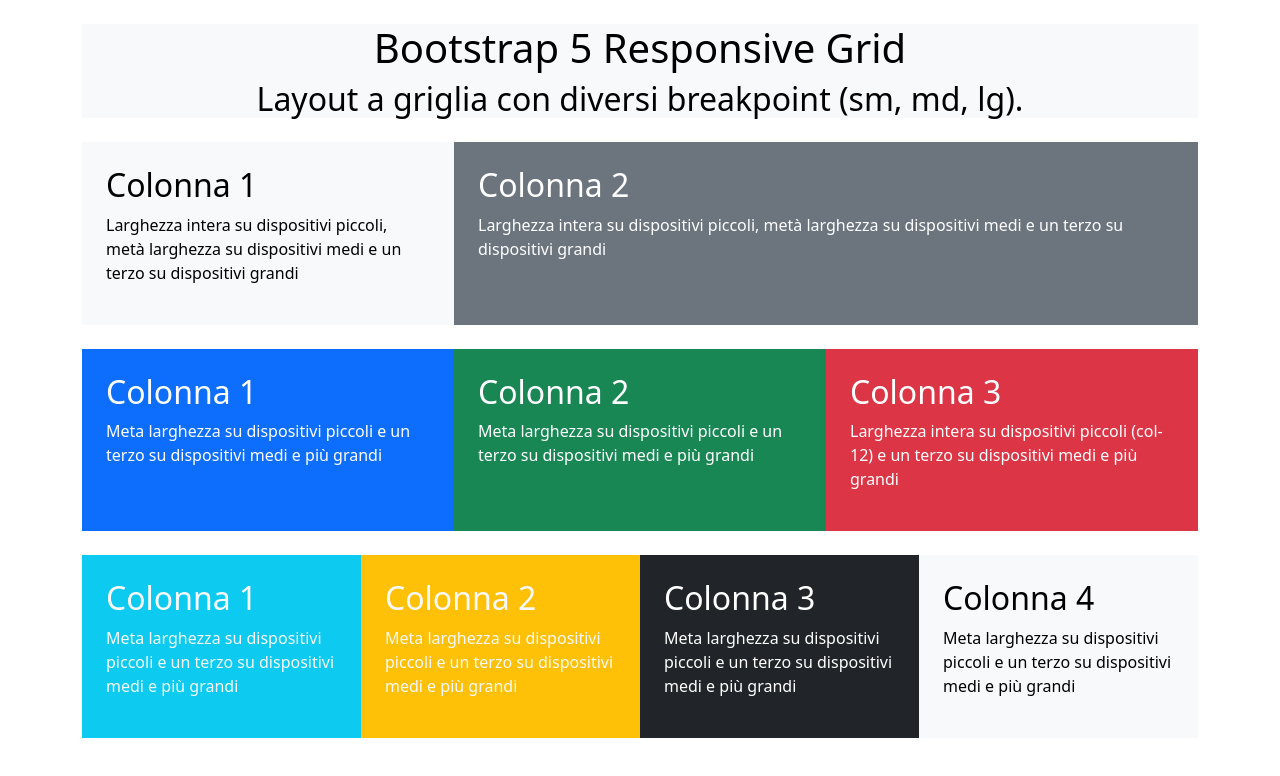
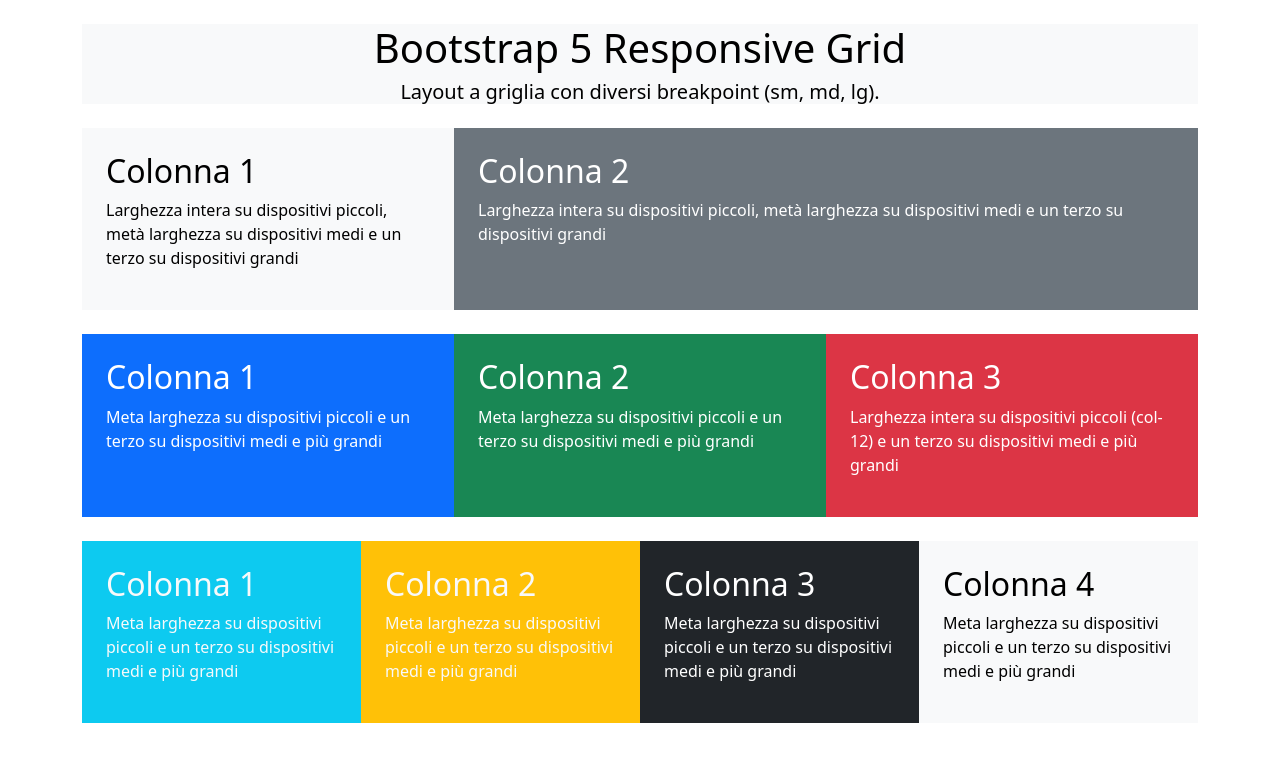
Before and after one commit to Aj-Herrera-99/htmlcss-bootstrap-layout, a plain HTML site: page index.html in a window 1280 px wide. Drawn offline with nearby package versions, Linux system fonts and the light colour scheme.

Commit message:
cambiato selettore sottotitolo

```diff
--- a/index.html
+++ b/index.html
@@ -15,7 +15,7 @@
         <!-- Title -->
         <div class="container text-center text-bg-light">
             <h1>Bootstrap 5 Responsive Grid</h1>
-            <h2 class="fw-light">Layout a griglia con diversi breakpoint (sm, md, lg).</h2>
+            <h5 class="fw-light">Layout a griglia con diversi breakpoint (sm, md, lg).</h5>
         </div>
         <!-- container 1 -->
         <div class="container my-4">
```
